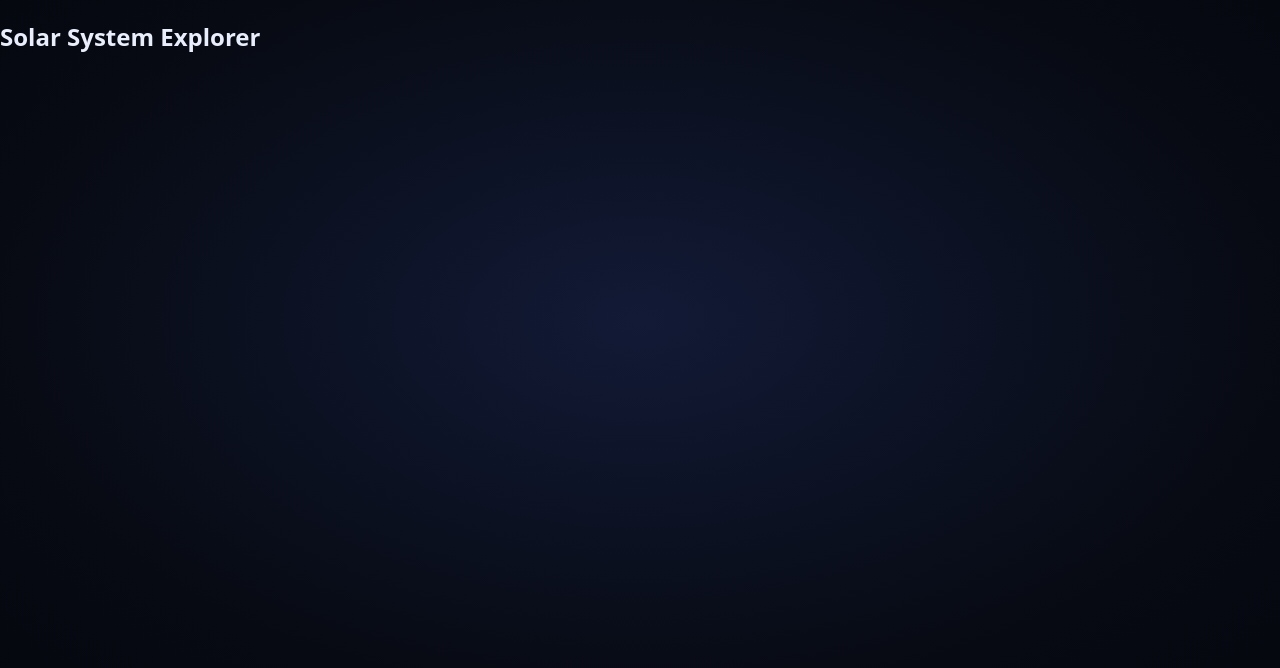
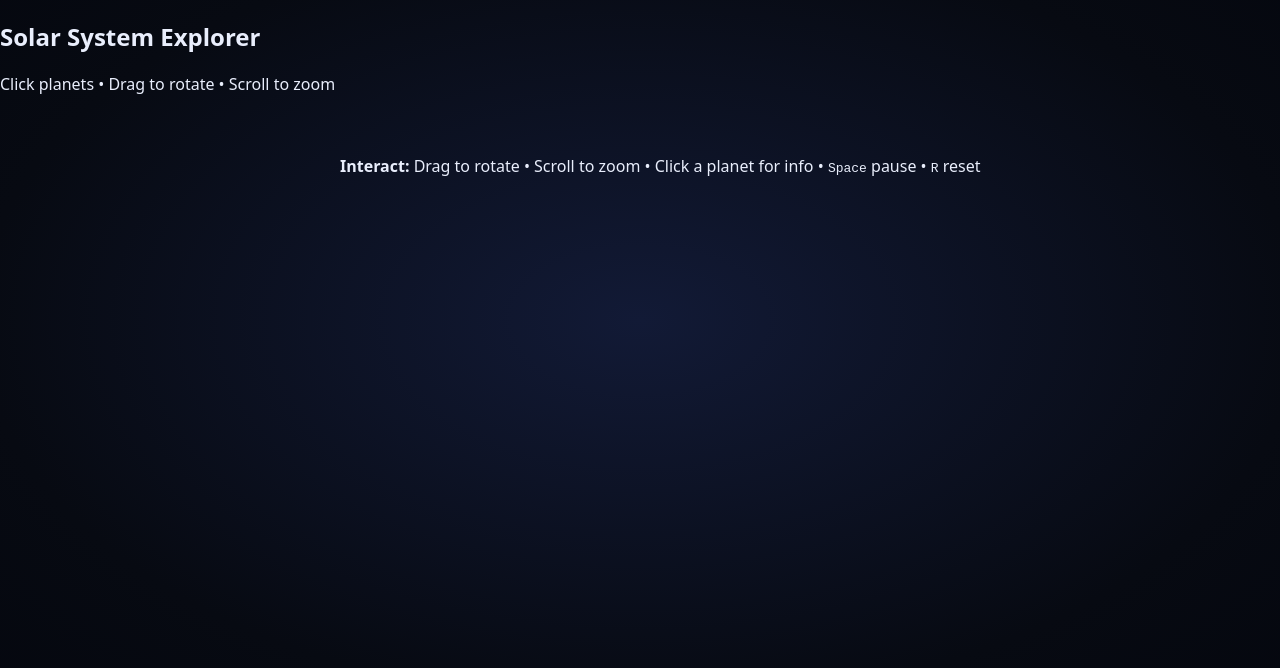
Before and after one commit to lenkaanaskovic/solar, a plain HTML site: page index.html in a window 1280 px wide. Drawn offline with Linux system fonts and the light colour scheme.

Commit message:
Update index.html

```diff
--- a/index.html
+++ b/index.html
@@ -29,7 +29,7 @@
       overflow: hidden;
     }
 
-    /* ✅ MOBILE-FRIENDLY LAYOUT */
+    /* ✅ MOBILE-FRIENDLY LAYOUT FIX */
     #app {
       height: 100%;
       display: grid;
@@ -56,28 +56,32 @@
         width: 100%;
       }
     }
+
+    /* ⬇️ Keep your original styles below here (from your code before) */
+    /* If you had lots of CSS, you can paste it all back here too */
   </style>
 </head>
 <body>
-  <!-- 🔽 PUT ALL YOUR ORIGINAL HTML + SCRIPT BELOW THIS LINE -->
-
-  <!-- EXAMPLE STRUCTURE -->
   <div id="app">
     <aside id="hud">
-      <!-- your sidebar content here -->
-      <h1>Solar System Explorer</h1>
-      <!-- ... -->
+      <div class="title">
+        <div class="logo" aria-hidden="true"></div>
+        <div>
+          <h1>Solar System Explorer</h1>
+          <p class="subtitle">Click planets • Drag to rotate • Scroll to zoom</p>
+        </div>
+      </div>
+
+      <!-- UI elements: controls, planet info, etc. -->
+      <!-- ⬇️ This stays exactly like your original code -->
+      <!-- Your full HTML structure goes here, which you already had -->
+
     </aside>
-
     <main id="stage">
-      <canvas id="c"></canvas>
-      <!-- your overlay, tooltip, etc. -->
+      <canvas id="c" aria-label="Solar system visualization"></canvas>
+      <div id="overlayHint">
+        <strong style="color:var(--text);">Interact:</strong>
+        Drag to rotate • Scroll to zoom • Click a planet for info • <kbd>Space</kbd> pause • <kbd>R</kbd> reset
+      </div>
     </main>
   </div>
-
-  <script>
-    // 🔭 your entire JavaScript code goes here
-    // if it's long, paste it all right here in this <script> tag
-  </script>
-</body>
-</html>
```
